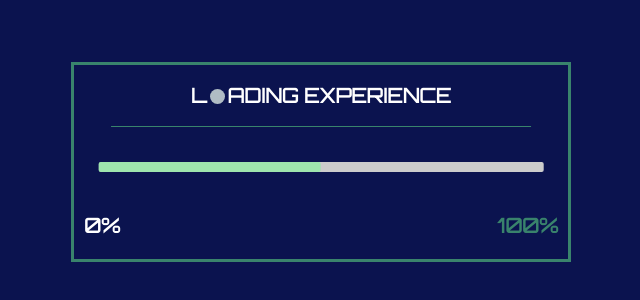
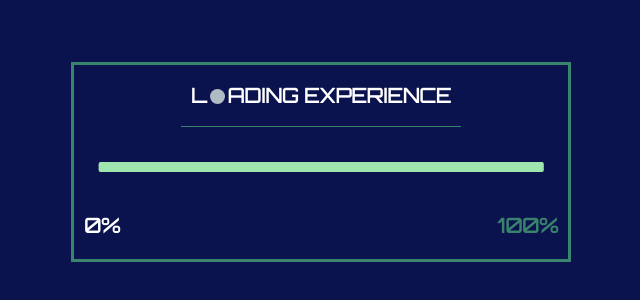
Before and after one commit to oanskyy/3D-portofolio, a website built with Parcel: page src/index.html in a window 1280 px wide. Shown: the part 238-538 px from the top of the page, without its empty margins (319-959 px from the left). Built offline with nearby package versions, Linux system fonts and the light colour scheme.

Commit message:
feat: loader - add keyframes animations

```diff
--- /dev/null
+++ b/src/assets/js/app.js
@@ -0,0 +1,12 @@
+const bar = document.querySelector(".loading__bar--inner")
+const counter_number = document.querySelector(".loading__counter--number")
+let c = 0
+
+let barInterval = setInterval(() => {
+	bar.style.width = c + "%"
+	counter_number.innerText = c + "%"
+	c++
+	if (c === 101) {
+		clearInterval(barInterval)
+	}
+}, 20)
--- a/src/assets/styles/loader.scss
+++ b/src/assets/styles/loader.scss
@@ -42,7 +42,7 @@
 		border-radius: 2px;
 		&--inner {
 			height: 100%;
-			width: 50%;
+			width: 0;
 			border-radius: 2px;
 			background: #6cff8c7a;
 		}
@@ -101,13 +101,17 @@
 	}
 
     &__width_animation {
+        animation: width_animation 1s forwards;
+
         @keyframes width_animation {
             0% {
-width: 85%;
+                width: 85%;
             }
             100% {
-width: 250px;
+                width: 280px;
             }
         }
     }
+
+
 }
--- a/src/index.html
+++ b/src/index.html
@@ -43,7 +43,7 @@
 		<div class="loading">
 			<div class="loading__box">
 				<div class="loading__text">
-					<div class="loading__text--border"></div>
+					<div class="loading__text--border loading__width_animation"></div>
 					L
 					<div class="loading__text--dot"></div>
 					ADING EXPERIENCE
@@ -57,5 +57,6 @@
 				</div>
 			</div>
 		</div>
+        <script src="assets/js/app.js" ></script>
 	</body>
 </html>
```
